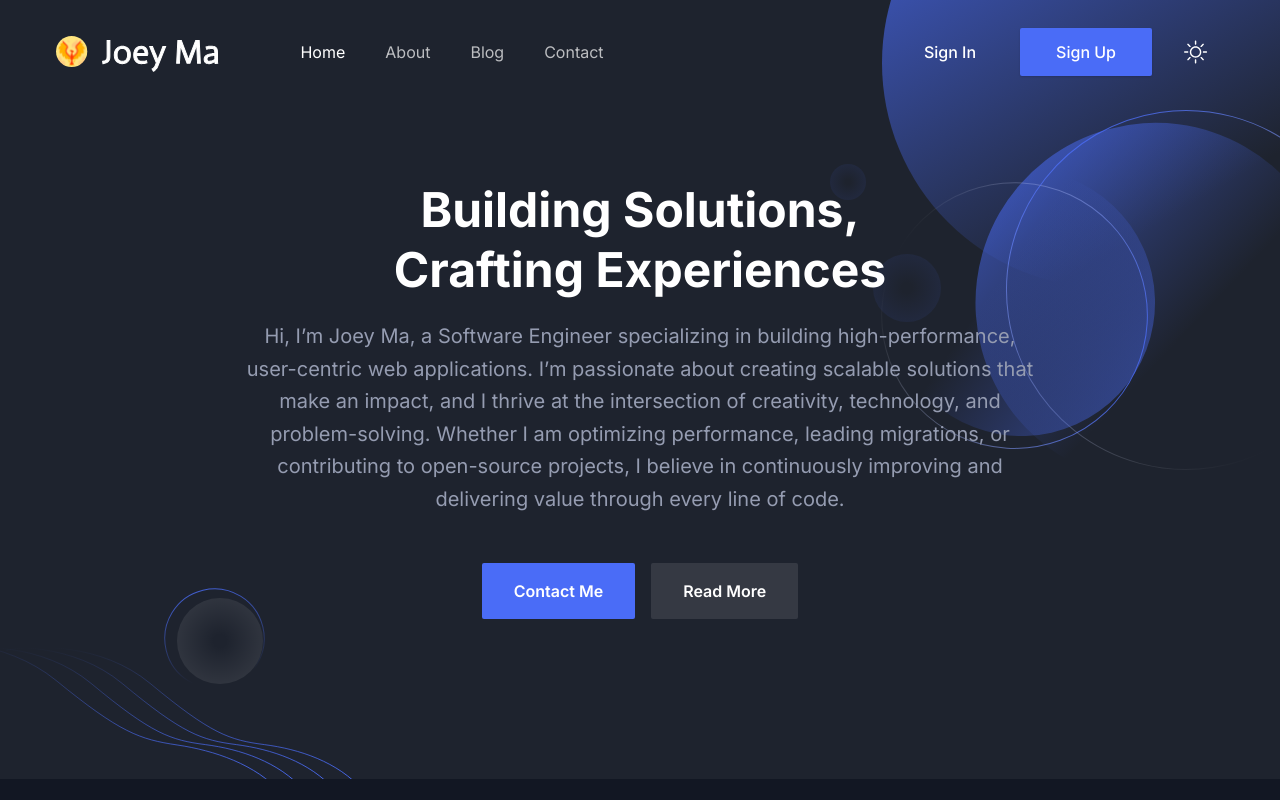
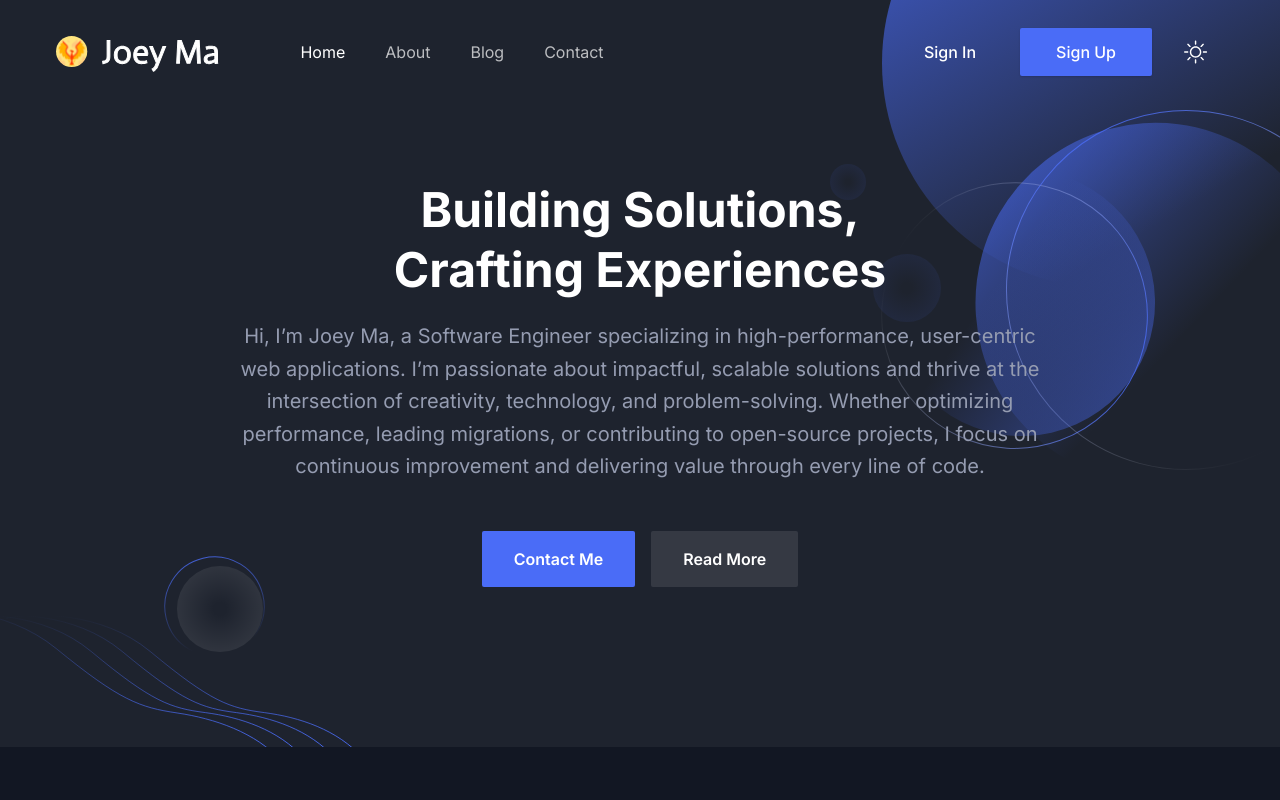
Before and after one commit to joey-ma/joey-ma.github.io, a Next.js app: page / in a window 1280 px wide. Shown: the top 800 px of the page. Built offline with nearby package versions, Linux system fonts and the light colour scheme.

Commit message:
update hero section intro

```diff
--- a/src/components/Hero/heroData.tsx
+++ b/src/components/Hero/heroData.tsx
@@ -2,7 +2,7 @@ import { Hero } from "@/types/hero";
 
 const heroData: Hero = {
   title: <>Building Solutions,<br/>Crafting Experiences</>,
-  description: 'Hi, I’m Joey Ma, a Software Engineer specializing in building high-performance, user-centric web applications. I’m passionate about creating scalable solutions that make an impact, and I thrive at the intersection of creativity, technology, and problem-solving. Whether I am optimizing performance, leading migrations, or contributing to open-source projects, I believe in continuously improving and delivering value through every line of code.',
+  description: 'Hi, I’m Joey Ma, a Software Engineer specializing in high-performance, user-centric web applications. I’m passionate about impactful, scalable solutions and thrive at the intersection of creativity, technology, and problem-solving. Whether optimizing performance, leading migrations, or contributing to open-source projects, I focus on continuous improvement and delivering value through every line of code.',
   primaryCTA: {
     buttonText: 'Contact Me',
     link: '/contact',
```
